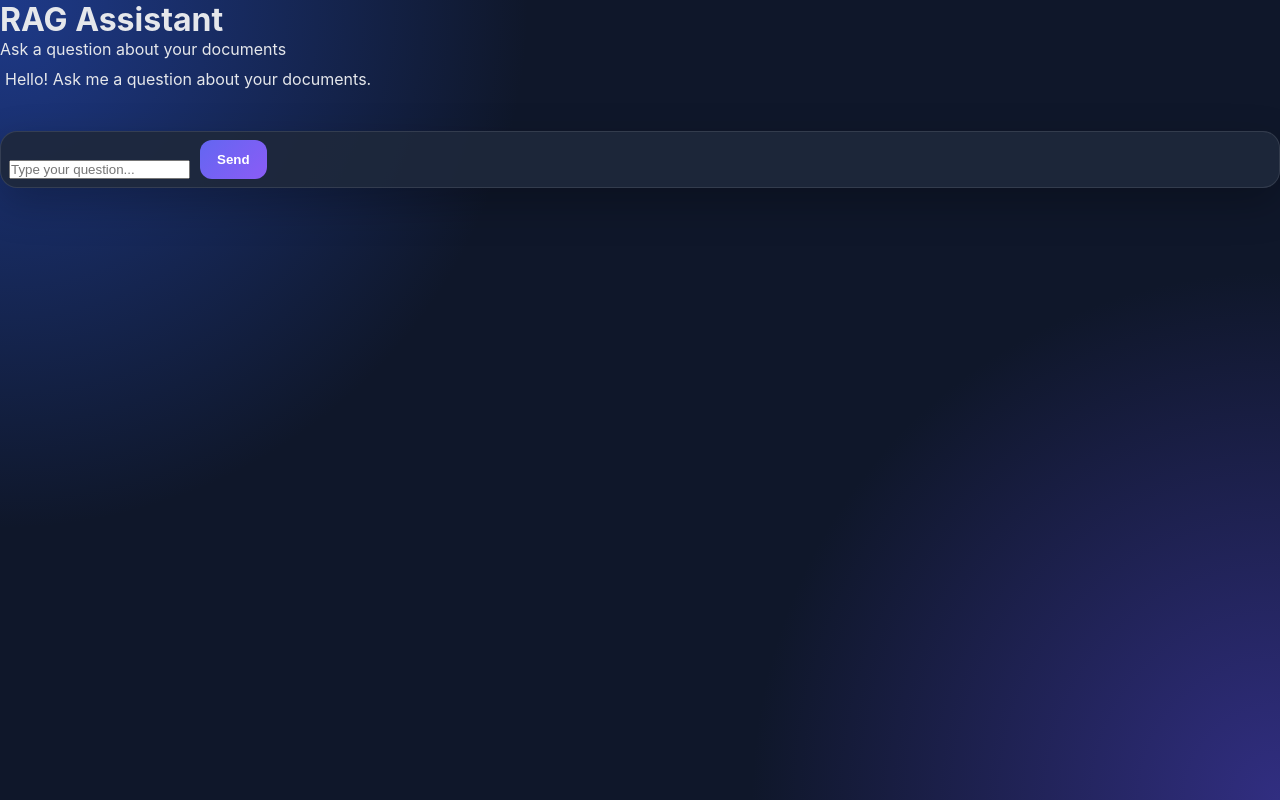
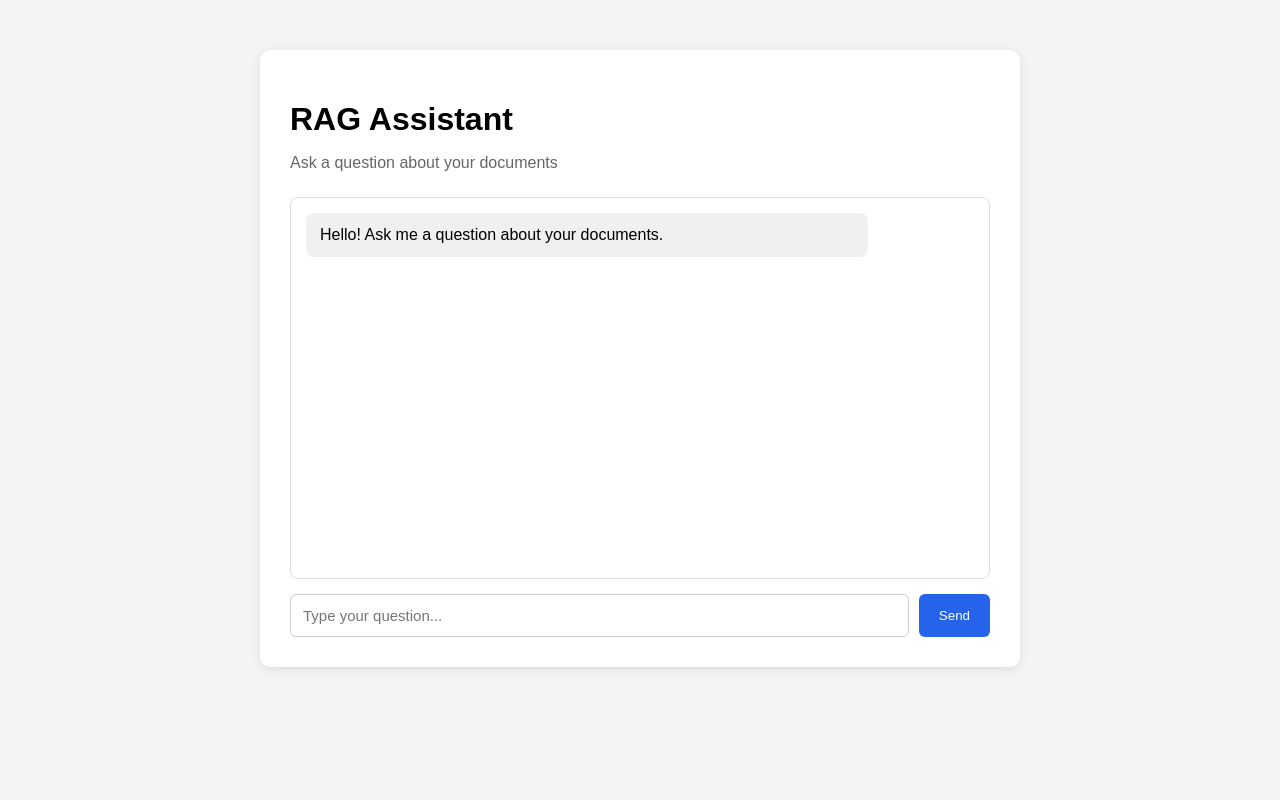
Before and after one commit to aishajamal4/azure-app-service-rag, a Flask app: page / in a window 1280 px wide. Run offline with Flask 3, Linux system fonts and the light colour scheme.

Commit message:
Update style.css

```diff
--- a/static/style.css
+++ b/static/style.css
@@ -1,452 +1,80 @@
-* {
-    box-sizing: border-box;
+body {
+    font-family: Arial, sans-serif;
+    background: #f4f4f4;
     margin: 0;
-    padding: 0;
 }
 
-body {
-    font-family: -apple-system, BlinkMacSystemFont, "Segoe UI",
-                 Roboto, Arial, sans-serif;
-
-    background:
-        radial-gradient(circle at top left, #1e3a8a 0%, transparent 35%),
-        radial-gradient(circle at bottom right, #312e81 0%, transparent 35%),
-        #0f172a;
-
-    color: #e5e7eb;
-
-    min-height: 100vh;
+.container {
+    max-width: 700px;
+    margin: 50px auto;
+    background: white;
+    padding: 30px;
+    border-radius: 10px;
+    box-shadow: 0 2px 10px rgba(0,0,0,0.1);
 }
 
-
-.app {
-    width: 100%;
-    max-width: 1100px;
-
-    min-height: 100vh;
-
-    margin: auto;
-
-    display: flex;
-    flex-direction: column;
+h1 {
+    margin-bottom: 5px;
 }
 
-
-/* =========================
-   HEADER
-========================= */
-
-.header {
-    height: 85px;
-
-    display: flex;
-    align-items: center;
-    justify-content: space-between;
-
-    padding: 0 28px;
-
-    border-bottom: 1px solid rgba(255,255,255,0.08);
-
-    background: rgba(15, 23, 42, 0.75);
-
-    backdrop-filter: blur(15px);
+.subtitle {
+    color: #666;
+    margin-bottom: 25px;
 }
 
-
-.logo {
-    display: flex;
-    align-items: center;
-
-    gap: 13px;
+.chat {
+    min-height: 350px;
+    border: 1px solid #ddd;
+    border-radius: 8px;
+    padding: 15px;
+    margin-bottom: 15px;
+    overflow-y: auto;
 }
 
-
-.logo-icon {
-    width: 45px;
-    height: 45px;
-
-    display: flex;
-    align-items: center;
-    justify-content: center;
-
-    border-radius: 13px;
-
-    background: linear-gradient(
-        135deg,
-        #6366f1,
-        #8b5cf6
-    );
-
-    font-weight: 800;
-
-    box-shadow:
-        0 8px 25px rgba(99,102,241,0.35);
+.message {
+    padding: 10px 14px;
+    margin-bottom: 10px;
+    border-radius: 8px;
+    max-width: 80%;
+    line-height: 1.5;
 }
 
-
-.logo h1 {
-    font-size: 19px;
-    font-weight: 700;
+.bot {
+    background: #f0f0f0;
 }
 
-
-.logo p {
-    color: #94a3b8;
-    font-size: 13px;
-
-    margin-top: 3px;
+.user {
+    background: #2563eb;
+    color: white;
+    margin-left: auto;
 }
-
-
-.status {
-    display: flex;
-    align-items: center;
-
-    gap: 7px;
-
-    font-size: 13px;
-
-    color: #a7f3d0;
-}
-
-
-.status-dot {
-    width: 8px;
-    height: 8px;
-
-    border-radius: 50%;
-
-    background: #22c55e;
-
-    box-shadow:
-        0 0 10px #22c55e;
-}
-
-
-/* =========================
-   CHAT
-========================= */
-
-.chat-container {
-    flex: 1;
-
-    display: flex;
-    flex-direction: column;
-
-    padding: 25px;
-}
-
-
-.chat {
-    flex: 1;
-
-    overflow-y: auto;
-
-    padding: 10px 5px 20px;
-}
-
-
-.message {
-    display: flex;
-
-    gap: 12px;
-
-    margin-bottom: 22px;
-
-    max-width: 85%;
-}
-
-
-.message.user {
-    margin-left: auto;
-
-    flex-direction: row-reverse;
-}
-
-
-.avatar {
-    flex-shrink: 0;
-
-    width: 38px;
-    height: 38px;
-
-    border-radius: 11px;
-
-    display: flex;
-    align-items: center;
-    justify-content: center;
-
-    font-size: 12px;
-    font-weight: 700;
-}
-
-
-.assistant .avatar {
-    background: linear-gradient(
-        135deg,
-        #6366f1,
-        #8b5cf6
-    );
-}
-
-
-.user .avatar {
-    background: #334155;
-}
-
-
-.bubble {
-    padding: 14px 17px;
-
-    border-radius: 17px;
-
-    line-height: 1.6;
-
-    font-size: 14px;
-}
-
-
-.assistant .bubble {
-    background: rgba(30, 41, 59, 0.9);
-
-    border: 1px solid rgba(255,255,255,0.07);
-
-    border-top-left-radius: 5px;
-}
-
-
-.user .bubble {
-    background: linear-gradient(
-        135deg,
-        #4f46e5,
-        #6366f1
-    );
-
-    border-top-right-radius: 5px;
-
-    color: white;
-}
-
-
-.bubble p {
-    white-space: pre-wrap;
-}
-
-
-/* =========================
-   LOADING
-========================= */
-
-.loading {
-    display: flex;
-
-    align-items: center;
-
-    gap: 12px;
-
-    margin-bottom: 15px;
-}
-
-
-.hidden {
-    display: none;
-}
-
-
-.typing {
-    display: flex;
-
-    align-items: center;
-
-    gap: 5px;
-
-    padding: 17px 20px;
-}
-
-
-.typing span {
-    width: 7px;
-    height: 7px;
-
-    background: #94a3b8;
-
-    border-radius: 50%;
-
-    animation: typing 1.2s infinite;
-}
-
-
-.typing span:nth-child(2) {
-    animation-delay: .2s;
-}
-
-
-.typing span:nth-child(3) {
-    animation-delay: .4s;
-}
-
-
-@keyframes typing {
-
-    0%, 60%, 100% {
-        transform: translateY(0);
-        opacity: .4;
-    }
-
-    30% {
-        transform: translateY(-5px);
-        opacity: 1;
-    }
-}
-
-
-/* =========================
-   INPUT
-========================= */
 
 .input-area {
     display: flex;
-
-    align-items: flex-end;
-
     gap: 10px;
-
-    padding: 8px;
-
-    background: rgba(30, 41, 59, 0.9);
-
-    border: 1px solid rgba(255,255,255,0.1);
-
-    border-radius: 17px;
-
-    box-shadow:
-        0 15px 40px rgba(0,0,0,0.25);
 }
 
-
-textarea {
+input {
     flex: 1;
-
-    resize: none;
-
-    border: none;
-    outline: none;
-
-    background: transparent;
-
-    color: white;
-
-    font-family: inherit;
-
-    font-size: 14px;
-
-    line-height: 1.5;
-
-    padding: 11px 12px;
-
-    max-height: 130px;
-}
-
-
-textarea::placeholder {
-    color: #64748b;
-}
-
-
-button {
-    border: none;
-
-    cursor: pointer;
-
-    padding: 12px 17px;
-
-    border-radius: 12px;
-
-    color: white;
-
-    font-weight: 600;
-
-    background: linear-gradient(
-        135deg,
-        #6366f1,
-        #8b5cf6
-    );
-
-    transition: .2s;
-
-    display: flex;
-    align-items: center;
-
-    gap: 8px;
-}
-
-
-button:hover {
-    transform: translateY(-1px);
-
-    box-shadow:
-        0 7px 20px rgba(99,102,241,.35);
-}
-
-
-button:disabled {
-    opacity: .5;
-
-    cursor: not-allowed;
-
-    transform: none;
-
-    box-shadow: none;
-}
-
-
-.send-icon {
+    padding: 12px;
+    border: 1px solid #ccc;
+    border-radius: 6px;
     font-size: 15px;
 }
 
-
-.hint {
-    text-align: center;
-
-    color: #64748b;
-
-    font-size: 11px;
-
-    margin-top: 9px;
+button {
+    padding: 12px 20px;
+    border: none;
+    border-radius: 6px;
+    background: #2563eb;
+    color: white;
+    cursor: pointer;
 }
 
+button:hover {
+    background: #1d4ed8;
+}
 
-/* =========================
-   MOBILE
-========================= */
-
-@media (max-width: 600px) {
-
-    .header {
-        padding: 0 17px;
-    }
-
-    .chat-container {
-        padding: 15px;
-    }
-
-    .message {
-        max-width: 92%;
-    }
-
-    .logo p {
-        display: none;
-    }
-
-    .status {
-        font-size: 11px;
-    }
-
-    button span:first-child {
-        display: none;
-    }
-
-    button {
-        padding: 13px 15px;
-    }
+button:disabled {
+    background: #999;
 }
```
